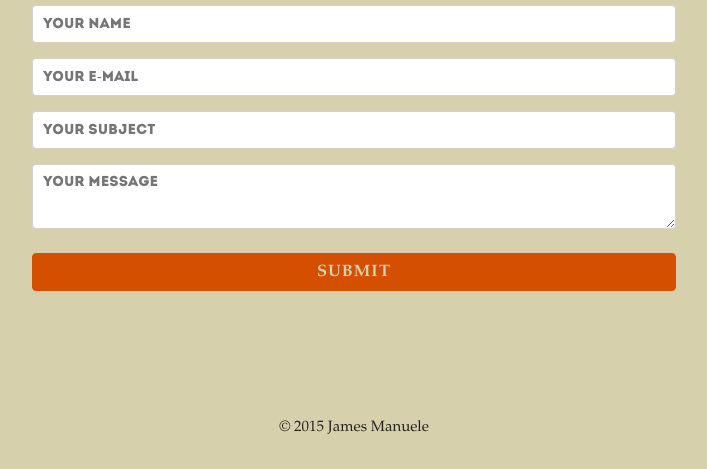
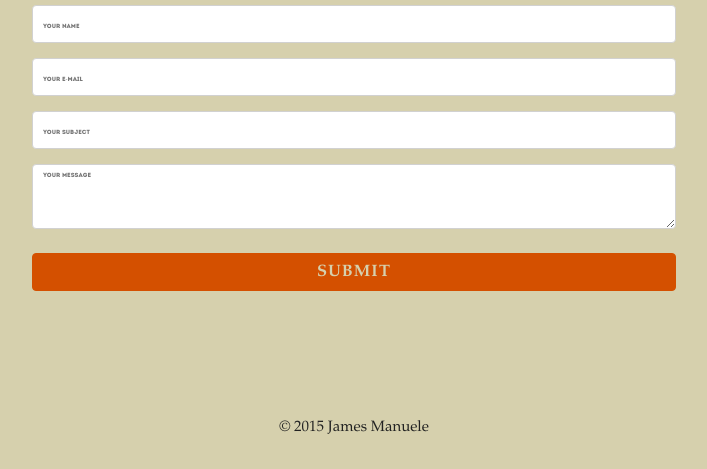
Before and after one commit to X10project/manuele, a PHP site: page /contact.html in a window 1280 px wide. Shown: the part 142-611 px from the top of the page, without its empty margins (286-993 px from the left). Run offline with PHP 8.4, Linux system fonts and the light colour scheme; some libraries are stand-ins or nearby versions.

Commit message:
testing font

```diff
--- a/css/styles.css
+++ b/css/styles.css
@@ -72,8 +72,8 @@ form {
 input, textarea {
 	width: 97.5%;
 	text-align: left;
-	font-size: 1.2em;
 	color: #333;
+	font-size: 1.5em;
 }
 input:focus, textarea:focus {
     border-color: #D45000 !important;
@@ -92,17 +92,17 @@ input.button-primary {
 }
 ::-webkit-input-placeholder {
    font-family: 'Intro';
-   font-size: 0.8em;
+   font-size: .1em;
 }
 :-moz-placeholder { /* Firefox 18- */
    font-family: 'Intro';
-   font-size: 0.8em;
+   font-size: .1em;
 }
 ::-moz-placeholder {  /* Firefox 19+ */
    font-family: 'Intro';
-   font-size: 0.8em;
+   font-size: .1em;
 }
 :-ms-input-placeholder {
    font-family: 'Intro';
-   font-size: 0.8em;
+   font-size: .1em;
 }
```
